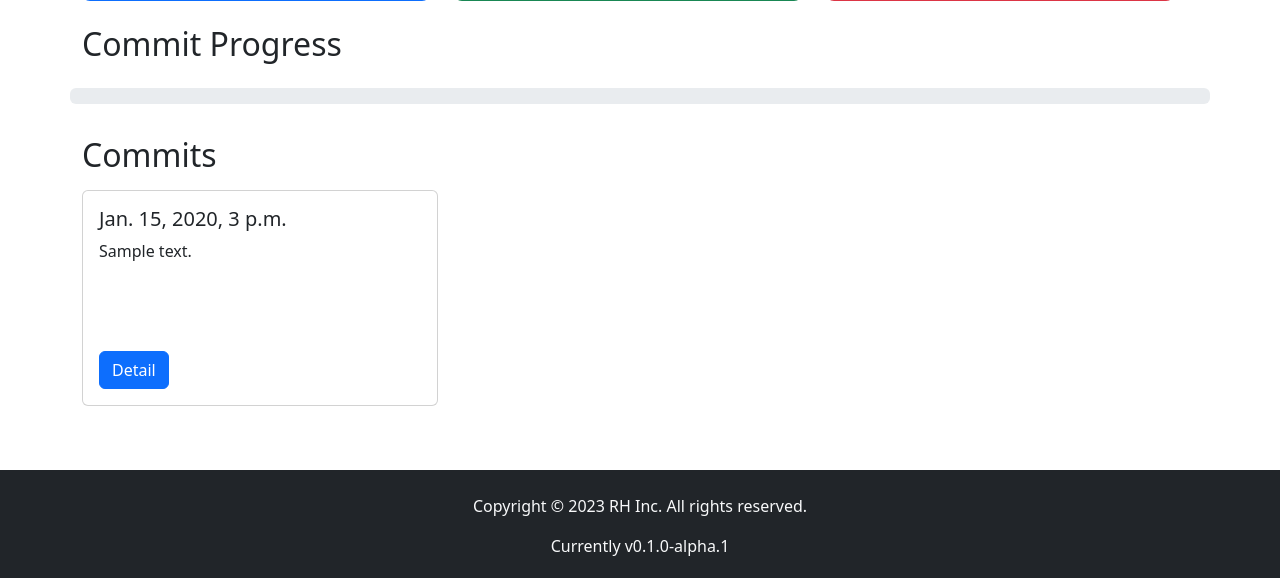
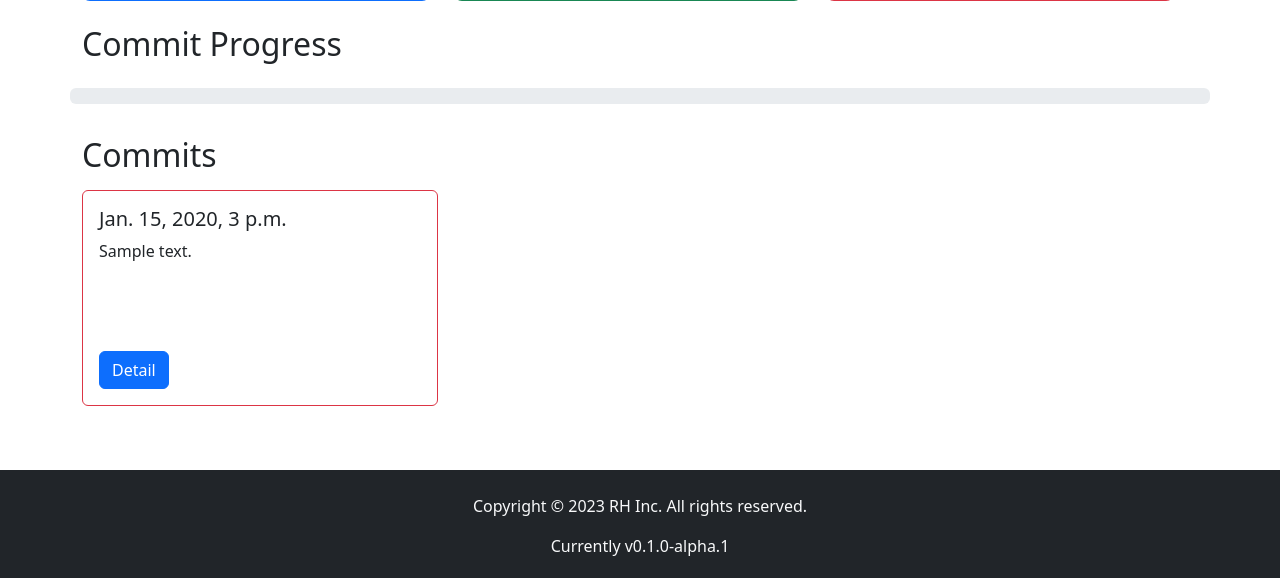
Before and after one commit to Hojagulyyev/rysgally-project, a Django app: page /commits/ in a window 1280 px wide. Shown: the part 301-879 px from the top of the page. Run offline with Django 4.2, Linux system fonts and the light colour scheme; a user stored in the database is signed in; tables that the repository leaves empty hold one stand-in row (values such as "Sample post"); parts of the project's set-up code (start-up, migrations or seed data) failed here and were passed over; some libraries are stand-ins or nearby versions.

Commit message:
feat: highlight commit if body's len is not enough

```diff
--- a/templates/commits/index.html
+++ b/templates/commits/index.html
@@ -43,7 +43,7 @@
         <h2 class="pb-2">Commits</h2>
         {% for commit in my_commits %}
             <div class="col-4">
-                <div class="card mb-3">
+                <div class="card mb-3 border {% if commit.body|length < 20 %} border-danger {% else %} border-primary {% endif %}">
                       <div class="card-body">
                             <h5 class="card-title">{{ commit.created_datetime }}</h5>
                             <p class="card-text" style="height: 6rem; overflow: hidden">{{ commit.body }}</p>
@@ -58,7 +58,7 @@
             <h2 class="pb-2">{{ user }}</h2>
                 {% for commit in user.recent_commits %}
                 <div class="col-4">
-                    <div class="card mb-3">
+                    <div class="card mb-3 border {% if commit.body|length < 20 %} border-danger {% else %} border-primary {% endif %}">
                           <div class="card-body">
                                 <h5 class="card-title">{{ commit.created_datetime }}</h5>
                                 <p class="card-text" style="height: 6rem; overflow: hidden">{{ commit.body }}</p>
```
